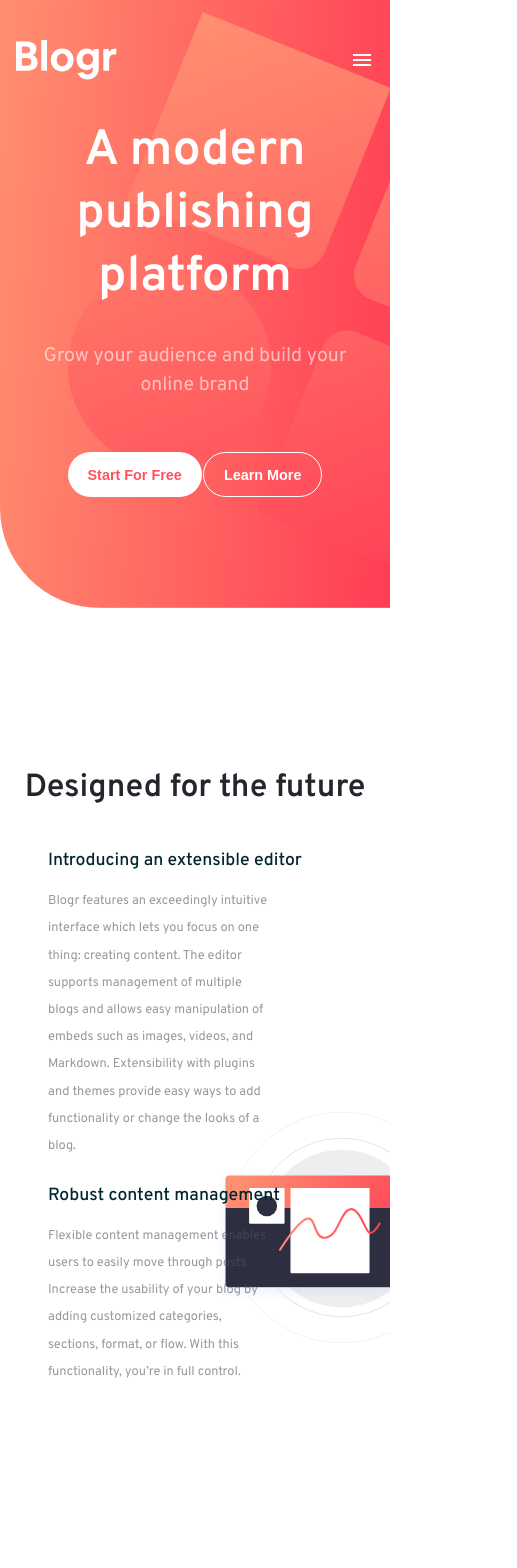
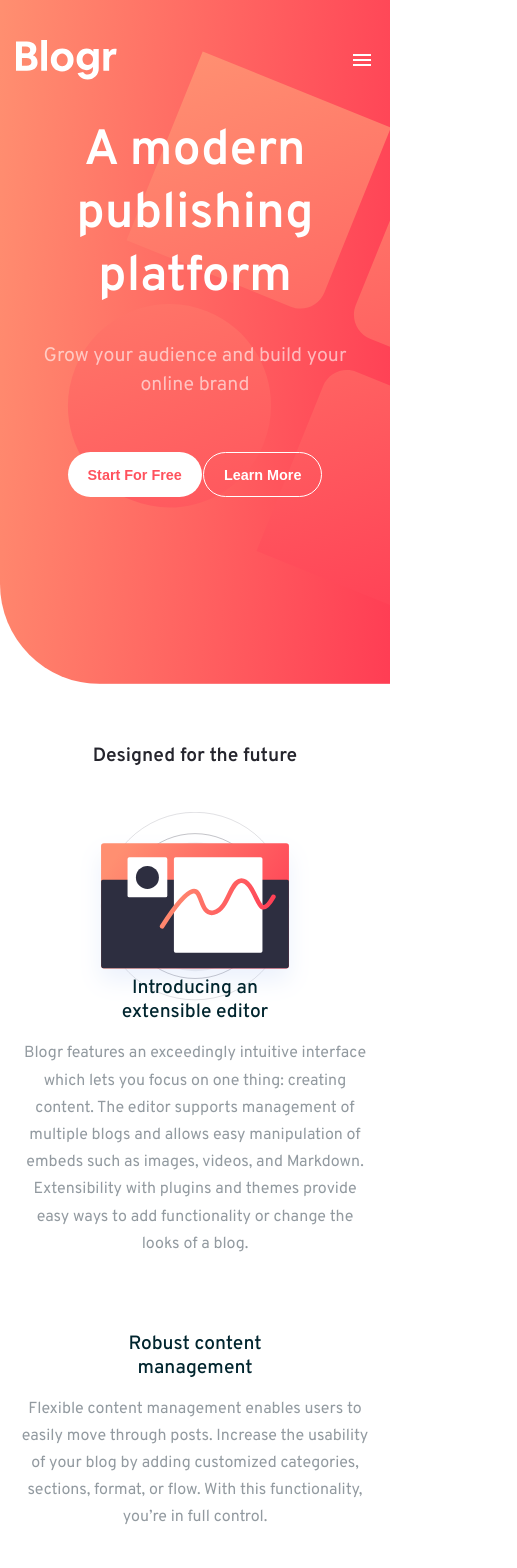
Before and after one commit to olad5/blogr-landing-page, a React (Vite) app: page / in a window 390 px wide. Shown: the top 1568 px of the page, 517 px wide, since content can reach past the window. Built offline with nearby package versions, Linux system fonts and the light colour scheme.

Commit message:
fix: responsiveness at 425px, 500px
- also changed site's favicon

```diff
--- a/index.html
+++ b/index.html
@@ -3,7 +3,7 @@
 
 <head>
   <meta charset="UTF-8" />
-  <link rel="icon" type="image/svg+xml" href="/src/favicon.svg" />
+  <link rel="icon" type="image/svg+xml" href="/images/favicon-32x32.png" />
   <link rel="preconnect" href="https://fonts.googleapis.com">
   <link rel="preconnect" href="https://fonts.gstatic.com" crossorigin>
   <link
--- a/src/@types/styled.d.ts
+++ b/src/@types/styled.d.ts
@@ -5,7 +5,9 @@ import 'styled-components';
 declare module 'styled-components' {
   export interface DefaultTheme {
     borderRadius: string;
-    mobile: string,
+    mobileS: string,
+    mobileM: string,
+    mobileL: string,
     tabPort: string;
     tabLand: string;
     desktop: string;
--- a/src/components/styles/Container.styled.ts
+++ b/src/components/styles/Container.styled.ts
@@ -18,7 +18,7 @@ export const Container = styled.div`
     padding: 0 1rem;
   }
 
-  @media (max-width: ${({theme}) => theme.mobile}) {
+  @media (max-width: ${({theme}) => theme.mobileS}) {
     padding: 0 20px;
   }
 
--- a/src/components/styles/Footer.styled.ts
+++ b/src/components/styles/Footer.styled.ts
@@ -27,9 +27,22 @@ export const StyledFooter = styled.footer`
   }
 
 
-  @media (max-width: ${({theme}) => theme.mobile}) {
+  @media (max-width: 770px) {
+    height: 66vh;
+
+  }
+
+  @media (min-width: 425px) and (max-width: 640px) {
+    height: 63vh;
+
+      .flex {
+        width: 8rem;
+     }
+  }
+
+
+  @media (max-width: ${({theme}) => theme.mobileL}) {
     height:  143vh;
-    max-width: ${({theme}) => theme.mobile};
 
     .social-links {
       margin-top: 0rem;
@@ -74,6 +87,13 @@ export const Nav = styled.nav`
         width: 10rem;
      }
 
+  @media (max-width: 770px) {
+      .flex {
+        width: 6rem;
+     }
+
+  }
+
   @media (max-width: 640px) {
 
       .flex {
@@ -81,7 +101,17 @@ export const Nav = styled.nav`
      }
   }
 
-  @media (max-width: ${({theme}) => theme.mobile}) {
+
+  @media (max-width: ${({theme}) => theme.mobileL}) {
+
+
+    img {
+      margin-top: 0rem;
+      margin-left: 0rem;
+    }
+  }
+
+  @media (max-width: ${({theme}) => theme.mobileL}) {
     flex-direction:column;
     height: 120vh;
 
--- a/src/components/styles/Header.styled.ts
+++ b/src/components/styles/Header.styled.ts
@@ -62,13 +62,17 @@ export const StyledHeader = styled.header`
 
   }
 
-  @media (max-width: ${({theme}) => theme.mobile}) {
+  @media (max-width: ${({theme}) => theme.mobileL}) {
+      height: 81vh;
+  }
+
+  @media (max-width: ${({theme}) => theme.mobileS}) {
       background-position: 30% 33%,100%;
       background-size: 290%, 100%;
       height: 62vh;
       flex-direction: column;
       text-align: center;
-      max-width: ${({theme}) => theme.mobile};
+      max-width: ${({theme}) => theme.mobileS};
 
       .login-sign-up {
         display:none;
@@ -178,7 +182,7 @@ export const Nav = styled.nav`
     }
   }
 
-  @media (max-width: ${({theme}) => theme.mobile}) {
+  @media (max-width: ${({theme}) => theme.mobileS}) {
 
     .nav-links {
       display:none;
@@ -199,7 +203,7 @@ export const Nav = styled.nav`
 `
 
 export const Logo = styled.img`
-  @media (max-width: ${({theme}) => theme.mobile}) {
+  @media (max-width: ${({theme}) => theme.mobileS}) {
     max-width: 70%;
   }
 
--- a/src/components/styles/Infrastructure.styled.ts
+++ b/src/components/styles/Infrastructure.styled.ts
@@ -78,7 +78,7 @@ export const InfrastructureSection = styled.div`
 
 
 
-  @media (max-width: ${({theme}) => theme.mobile}) {
+  @media (max-width: ${({theme}) => theme.mobileL}) {
         margin-top: 21rem;
         height: 80vh;
         background-position: 50.5% -263px;
@@ -104,7 +104,7 @@ export const InfrastructureSection = styled.div`
         }
 
         p {
-           width: 318.25px;
+           width: 100%;
            font-size: .9rem;
         }
 
@@ -134,7 +134,7 @@ export const Image = styled.img`
 
   }
 
-  @media (max-width: ${({theme}) => theme.mobile}) {
+  @media (max-width: ${({theme}) => theme.mobileL}) {
       height:43%;
       width:120%;
       margin-left: 0rem;
--- a/src/components/styles/IntroSection.styled.ts
+++ b/src/components/styles/IntroSection.styled.ts
@@ -72,7 +72,7 @@ export const IntroSection = styled.div`
       }
   }
 
-  @media (max-width: ${({theme}) => theme.mobile}) {
+  @media (max-width: ${({theme}) => theme.mobileL}) {
   background-image:
     url('./images/illustration-editor-mobile.svg');
       display:flex;
@@ -96,7 +96,7 @@ export const IntroSection = styled.div`
       }
 
       p  {
-        max-width: 19rem;
+        max-width: 25rem;
         font-size: 1rem;
       }
     }
--- a/src/components/styles/OutroSection.styled.ts
+++ b/src/components/styles/OutroSection.styled.ts
@@ -89,7 +89,7 @@ export const OutroSection = styled.div`
 
   }
 
-  @media (max-width: ${({theme}) => theme.mobile}) {
+  @media (max-width: ${({theme}) => theme.mobileL}) {
     background-image:
       url('./images/illustration-laptop-mobile.svg');
     background-position: 50% 4%;
@@ -112,7 +112,7 @@ export const OutroSection = styled.div`
 
       p {
         max-width: 34rem;
-        width:${({theme}) => theme.mobile} ;
+        width:${({theme}) => theme.mobileL} ;
         margin-left:0px;
       }
 
@@ -121,4 +121,25 @@ export const OutroSection = styled.div`
       }
     }
   }
+  @media (max-width: ${({theme}) => theme.mobileM}) {
+
+    div {
+
+      p {
+        max-width: none;
+        width:${({theme}) => theme.mobileM} ;
+        margin-left:0px;
+      }
+    }
+  }
+
+  @media (max-width: ${({theme}) => theme.mobileS}) {
+    div {
+
+      p {
+        width:${({theme}) => theme.mobileS} ;
+      }
+
+    }
+  }
 `
--- a/src/components/styles/SectionInfo.styled.ts
+++ b/src/components/styles/SectionInfo.styled.ts
@@ -23,12 +23,8 @@ export const StyledInfo = styled.div`
         font-size: 1.1rem;
       }
 
-      p  {
-        font-size: 1rem;
-      }
-
     }
-  @media (max-width: ${({theme}) => theme.mobile}) {
+  @media (max-width: ${({theme}) => theme.mobileL}) {
     display:flex;
     flex-direction:column;
     justify-content:center;
@@ -52,10 +48,14 @@ export const StyledInfo = styled.div`
       }
 
       p  {
+        max-width: 25rem;
+
         text-align:center;
         padding: 0 1rem;
         margin-top:0rem;
         margin-bottom:-4rem;
+
+        // changes
       }
 
     }
--- a/src/components/styles/theme.ts
+++ b/src/components/styles/theme.ts
@@ -1,5 +1,6 @@
 import {DefaultTheme} from 'styled-components';
 
+// https://jsramblings.com/how-to-use-media-queries-with-styled-components/
 const theme: DefaultTheme = {
   borderRadius: '50px',
   palette: {
@@ -25,7 +26,9 @@ const theme: DefaultTheme = {
       contrastText: '#ffffff'
     }
   },
-  mobile: '375px',
+  mobileS: '375px',
+  mobileM: '425px',
+  mobileL: '500px',
   tabPort: '900px',
   tabLand: '1200px',
   desktop: '1440px',
```
